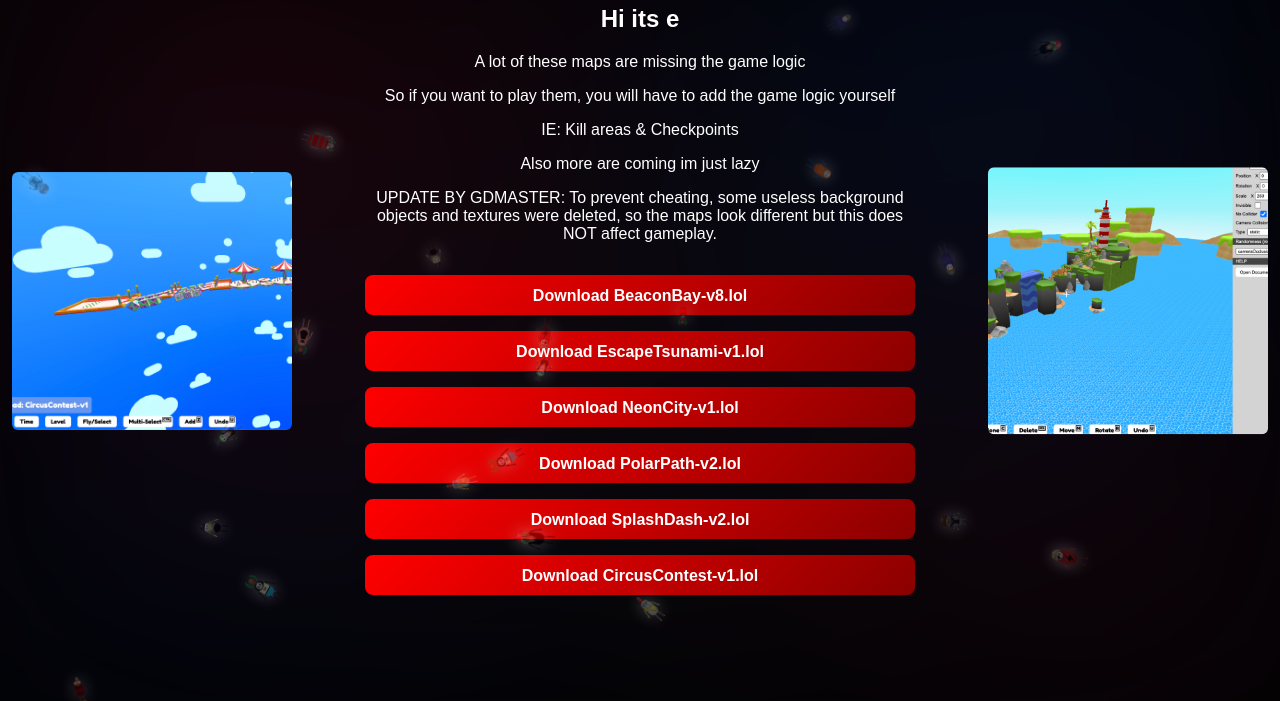
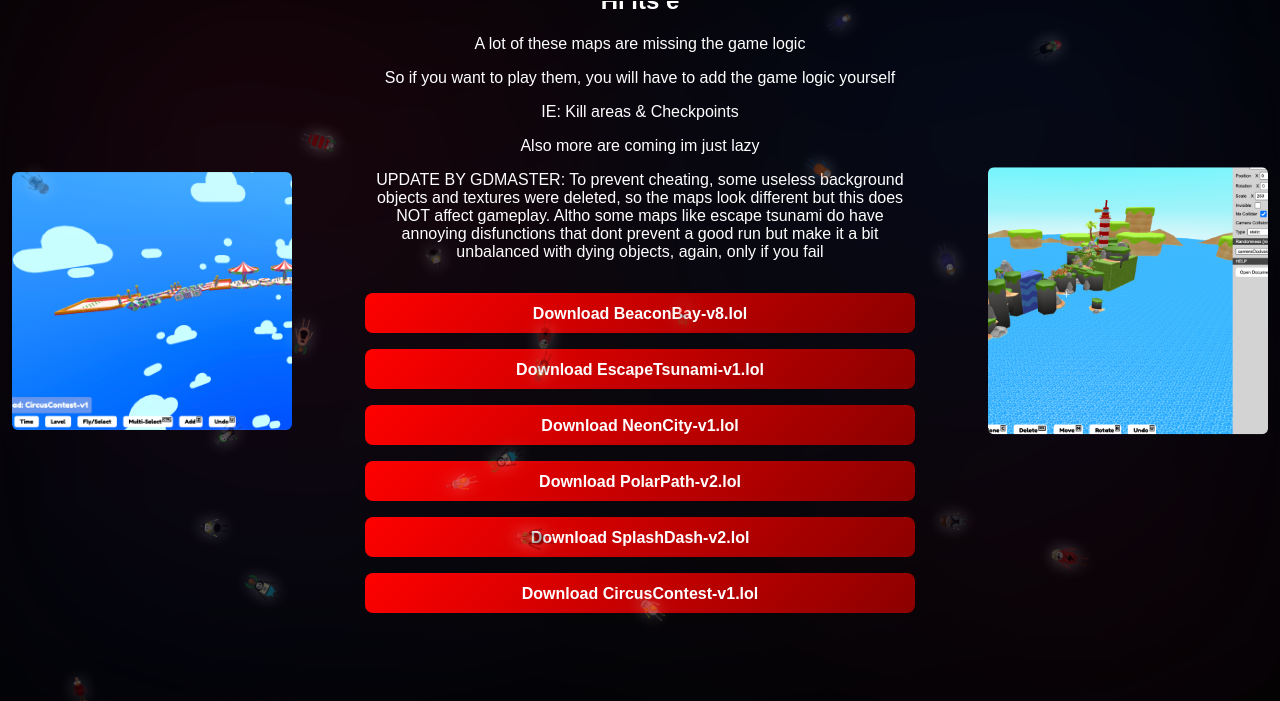
Before and after one commit to lolbeans-wiki/lolbeans-wiki.github.io, a plain HTML site: page maps.html in a window 1280 px wide. Shown: the part 99-800 px from the top of the page. Drawn offline with Linux system fonts and the light colour scheme.

Commit message:
fdtykftyk

```diff
--- a/maps.html
+++ b/maps.html
@@ -36,14 +36,14 @@
                 <p data-i18n="mapMissingLogic2">So if you want to play them, you will have to add the game logic yourself</p>
                 <p data-i18n="mapMissingLogic3">IE: Kill areas &amp; Checkpoints</p>
                 <p data-i18n="mapMissingLogic4">Also more are coming im just lazy</p>
-                <p data-i18n="mapMissingLogic5">UPDATE BY GDMASTER: To prevent cheating, some useless background objects and textures were deleted, so the maps look different but this does NOT affect gameplay.</p>
+                <p data-i18n="mapMissingLogic5">UPDATE BY GDMASTER: To prevent cheating, some useless background objects and textures were deleted, so the maps look different but this does NOT affect gameplay. Altho some maps like escape tsunami do have annoying disfunctions that dont prevent a good run but make it a bit unbalanced with dying objects, again, only if you fail</p>
             </div>
-            <a class="button-link" href="/Users/dennisdimov/lolbeans-wiki.github.io/maps/Autosave (1).lol" download>Download BeaconBay-v8.lol</a>
-            <a class="button-link" href="/Users/dennisdimov/lolbeans-wiki.github.io/maps/EscapeTsunami-v1.lol" download>Download EscapeTsunami-v1.lol</a>
-            <a class="button-link" href="/Users/dennisdimov/lolbeans-wiki.github.io/maps/NeonCity-v1.lol" download>Download NeonCity-v1.lol</a>
-            <a class="button-link" href="/Users/dennisdimov/lolbeans-wiki.github.io/maps/PolarPath-v2.lol" download>Download PolarPath-v2.lol</a>
-            <a class="button-link" href="/Users/dennisdimov/lolbeans-wiki.github.io/maps/SplashDash-v2.lol" download>Download SplashDash-v2.lol</a>
-            <a class="button-link" href="/Users/dennisdimov/lolbeans-wiki.github.io/maps/CircusContest-v1.lol" download>Download CircusContest-v1.lol</a>
+            <a class="button-link" href="maps/BeaconBay-v8.lol" download>Download BeaconBay-v8.lol</a>
+            <a class="button-link" href="maps/EscapeTsunami-v1.lol" download>Download EscapeTsunami-v1.lol</a>
+            <a class="button-link" href="maps/NeonCity-v1.lol" download>Download NeonCity-v1.lol</a>
+            <a class="button-link" href="maps/PolarPath-v2.lol" download>Download PolarPath-v2.lol</a>
+            <a class="button-link" href="maps/SplashDash-v2.lol" download>Download SplashDash-v2.lol</a>
+            <a class="button-link" href="maps/CircusContest-v1.lol" download>Download CircusContest-v1.lol</a>
             <div class="maps-how-to">
                 <h2 data-i18n="howToUseHeader">HOW TO USE</h2>
                 <div class="maps-how-to-steps">
```
